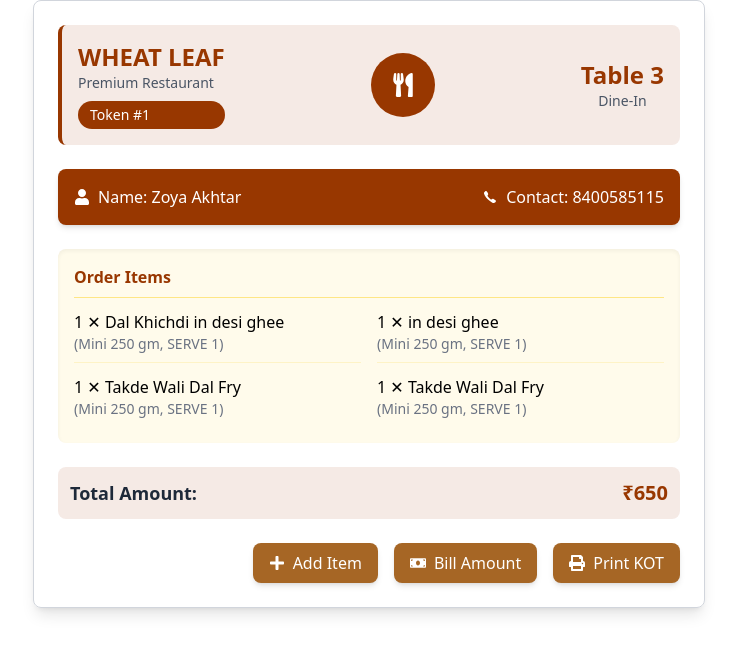
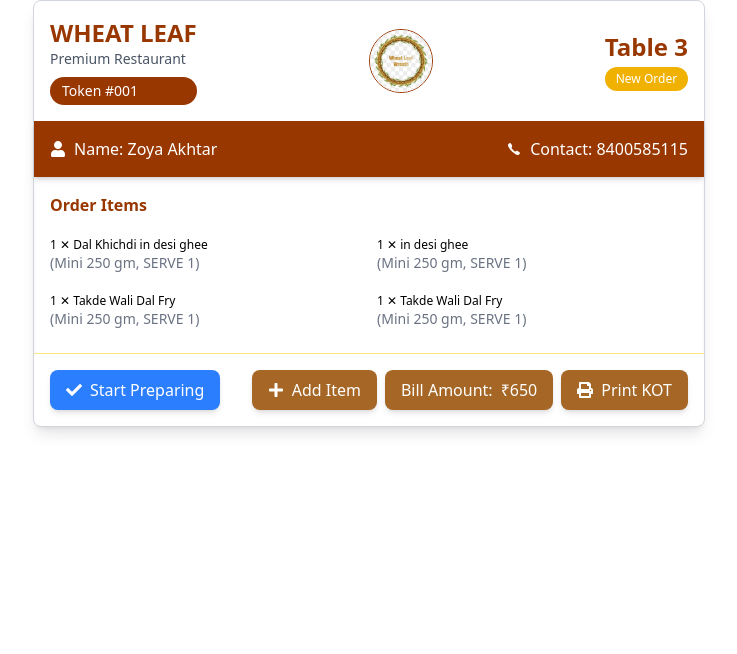
Before and after one commit to Shine-Infosolutions/Zomato_admin, a React (Vite) app: page /order-management/dine-in-orders in a window 1280 px wide. Shown: the top 654 px of the page, without its empty margins (271-1008 px from the left). Built offline with nearby package versions, Linux system fonts and the light colour scheme.

Commit message:
dine-in with javasccript

```diff
--- a/src/components/ordersmangement/DineInDetails.jsx
+++ b/src/components/ordersmangement/DineInDetails.jsx
@@ -1,4 +1,4 @@
-import React from "react";
+import React, { useState, useEffect } from "react";
 import {
   FaPrint,
   FaPlus,
@@ -6,8 +6,10 @@
   FaUtensils,
   FaUser,
   FaPhone,
+  FaCheck,
 } from "react-icons/fa";
 import { IoIosCall } from "react-icons/io";
+import wheat from "../../assets/wheat.jpg";
 
 const DineInDetails = ({ order }) => {
   // Sample order data if no order is provided
@@ -20,50 +22,126 @@
       {
         name: "Dal Khichdi in desi ghee",
         qty: 1,
+        price: 250,
         description: "Mini 250 gm, SERVE 1",
       },
       {
         name: "Takde Wali Dal Fry",
         qty: 1,
+        price: 180,
         description: "Mini 250 gm, SERVE 1",
       },
     ],
     additionalItems: [
-      { name: "in desi ghee", qty: 1, description: "Mini 250 gm, SERVE 1" },
+      {
+        name: "in desi ghee",
+        qty: 1,
+        price: 120,
+        description: "Mini 250 gm, SERVE 1",
+      },
       {
         name: "Takde Wali Dal Fry",
         qty: 1,
+        price: 100,
         description: "Mini 250 gm, SERVE 1",
       },
     ],
+    status: "ordered",
   };
 
   const displayOrder = order || sampleOrder;
 
+  // State variables
+  const [orderStatus, setOrderStatus] = useState(
+    displayOrder.status || "ordered"
+  );
+  const [totalAmount, setTotalAmount] = useState(0);
+  const [isPrinted, setIsPrinted] = useState(false);
+
+  // Calculate total amount
+  useEffect(() => {
+    const itemsTotal = displayOrder.items.reduce(
+      (sum, item) => sum + item.price * item.qty,
+      0
+    );
+    const addonsTotal = displayOrder.additionalItems.reduce(
+      (sum, item) => sum + item.price * item.qty,
+      0
+    );
+    setTotalAmount(itemsTotal + addonsTotal);
+  }, [displayOrder]);
+
+  // Handle status change
+  const handleStatusChange = () => {
+    if (orderStatus === "ordered") {
+      setOrderStatus("preparing");
+    } else if (orderStatus === "preparing") {
+      setOrderStatus("served");
+    }
+  };
+
+  // Handle print KOT
+  const handlePrintKOT = () => {
+    console.log("Printing KOT for order:", displayOrder.id);
+    setIsPrinted(true);
+    // In a real app, you would trigger the print functionality here
+    setTimeout(() => setIsPrinted(false), 2000);
+  };
+
+  // Handle generate bill
+  const handleGenerateBill = () => {
+    console.log(
+      "Generating bill for order:",
+      displayOrder.id,
+      "Amount:",
+      totalAmount
+    );
+    // In a real app, you would trigger the bill generation here
+  };
+
   return (
-    <div className="border border-gray-300 rounded-lg shadow-lg p-6 max-w-2xl mx-auto  to-white">
+    <div className="border border-gray-300 max-w-2xl rounded-lg shadow-lg mx-auto bg-white w-full">
       {/* Header with logo and table info */}
-      <div className="flex justify-between items-center mb-6 p-4 bg-[#983700]/10 rounded-lg border-l-4 border-[#983700]">
+      <div className="flex justify-between items-center p-4">
         <div className="flex flex-col">
           <h2 className="text-2xl font-bold text-[#983700]">WHEAT LEAF</h2>
           <span className="text-gray-600 text-sm">Premium Restaurant</span>
           <div className="mt-2 bg-[#983700] text-white px-3 py-1 rounded-full text-sm inline-flex items-center">
-            <span>Token #1</span>
+            <span>Token #{displayOrder.id.split("-")[1] || "1"}</span>
           </div>
         </div>
-        <div className="h-16 w-16 bg-[#983700] rounded-full flex items-center justify-center text-white">
-          <FaUtensils size={24} />
+        <div className="h-16 w-16 rounded-full flex items-center justify-center text-white">
+          <img
+            src={wheat}
+            alt="wheat-leaf"
+            className="rounded-full border border-[#983700]"
+          />
         </div>
         <div className="text-center">
           <div className="text-2xl font-bold text-[#983700]">
             {displayOrder.table}
           </div>
-          <div className="text-sm text-gray-600">Dine-In</div>
+          {/* <div className="text-sm text-gray-600">Dine-In</div> */}
+          <div
+            className={`mt-1 px-2 py-1 rounded-full text-xs text-white ${
+              orderStatus === "ordered"
+                ? "bg-yellow-500"
+                : orderStatus === "preparing"
+                ? "bg-blue-500"
+                : "bg-green-500"
+            }`}
+          >
+            {orderStatus === "ordered"
+              ? "New Order"
+              : orderStatus === "preparing"
+              ? "Preparing"
+              : "Served"}
+          </div>
         </div>
       </div>
 
       {/* Customer info */}
-      <div className="flex justify-between items-center mb-6 bg-[#983700] text-white p-4 rounded-lg shadow-md">
+      <div className="flex justify-between items-center bg-[#983700] text-white p-4 shadow-md">
         <div className="flex items-center gap-2">
           <FaUser />
           <span>Name: {displayOrder.customer}</span>
@@ -75,18 +153,13 @@
       </div>
 
       {/* Order items */}
-      <div className="mb-6 bg-amber-50 rounded-lg p-4 shadow-inner">
-        <h3 className="font-semibold text-[#983700] mb-3 border-b border-amber-200 pb-2">
-          Order Items
-        </h3>
+      <div className="p-4 shadow-inner border-b border-amber-200">
+        <h3 className="font-semibold text-[#983700] mb-3 pb-2">Order Items</h3>
         <div className="grid grid-cols-2 gap-4">
           <div>
-            <ul className="space-y-3">
+            <ul className="space-y-3 text-xs">
               {displayOrder.items.map((item, idx) => (
-                <li
-                  key={idx}
-                  className="border-b border-amber-100 pb-2 last:border-0"
-                >
+                <li key={idx} className="pb-2 last:border-0">
                   <div className="font-medium">
                     {item.qty} ✕ {item.name}
                   </div>
@@ -95,17 +168,17 @@
                       ({item.description})
                     </p>
                   )}
+                  {/* <p className="text-right text-[#983700] font-medium">
+                    ₹{item.price * item.qty}
+                  </p> */}
                 </li>
               ))}
             </ul>
           </div>
           <div>
-            <ul className="space-y-3">
+            <ul className="space-y-3 text-xs">
               {displayOrder.additionalItems.map((item, idx) => (
-                <li
-                  key={idx}
-                  className="border-b border-amber-100 pb-2 last:border-0"
-                >
+                <li key={idx} className="pb-2 last:border-0">
                   <div className="font-medium">
                     {item.qty} ✕ {item.name}
                   </div>
@@ -114,6 +187,9 @@
                       ({item.description})
                     </p>
                   )}
+                  {/* <p className="text-right text-[#983700] font-medium">
+                    ₹{item.price * item.qty}
+                  </p> */}
                 </li>
               ))}
             </ul>
@@ -121,26 +197,56 @@
         </div>
       </div>
 
-      {/* Total amount */}
-      <div className="flex justify-between items-center p-3 bg-[#983700]/10 rounded-lg mb-6">
-        <span className="font-bold text-lg text-gray-800">Total Amount:</span>
-        <span className="font-bold text-xl text-[#983700]">₹650</span>
-      </div>
+      {/* Action buttons */}
+      <div className="flex justify-between items-center p-4">
+        <button
+          onClick={handleStatusChange}
+          className={`px-4 py-2 rounded-lg text-white flex items-center gap-2 shadow-md ${
+            orderStatus === "served"
+              ? "bg-green-500"
+              : "bg-blue-500 hover:bg-blue-600"
+          }`}
+          disabled={orderStatus === "served"}
+        >
+          <FaCheck />
+          <span>
+            {orderStatus === "ordered"
+              ? "Start Preparing"
+              : orderStatus === "preparing"
+              ? "Mark as Served"
+              : "Served"}
+          </span>
+        </button>
 
-      {/* Action buttons */}
-      <div className="flex justify-end space-x-4 mt-6">
-        <button className="bg-[#a66625] text-white px-4 py-2 rounded-lg hover:bg-[#983700] transition-colors flex items-center gap-2 shadow-md">
+        <div className="flex space-x-2">
+          <button
+            className="bg-[#a66625] text-white px-4 py-2 rounded-lg hover:bg-[#983700] transition-colors flex items-center gap-2 shadow-md"
+            onClick={() =>
+              console.log("Adding item to order:", displayOrder.id)
+            }
+          >
             <FaPlus />
             <span>Add Item</span>
           </button>
-        <button className="bg-[#a66625] text-white px-4 py-2 rounded-lg hover:bg-[#983700] transition-colors flex items-center gap-2 shadow-md">
-          <FaMoneyBill />
-          <span>Bill Amount</span>
+
+          <button
+            onClick={handleGenerateBill}
+            className="bg-[#a66625] text-white px-4 py-2 rounded-lg hover:bg-[#983700] transition-colors flex items-center gap-2 shadow-md"
+          >
+            <span>Bill Amount:</span>
+            <span>₹{totalAmount}</span>
           </button>
-        <button className="bg-[#a66625] text-white px-4 py-2 rounded-lg hover:bg-[#983700] transition-colors flex items-center gap-2 shadow-md">
+
+          <button
+            onClick={handlePrintKOT}
+            className={`${
+              isPrinted ? "bg-green-500" : "bg-[#a66625]"
+            } text-white px-4 py-2 rounded-lg hover:bg-[#983700] transition-colors flex items-center gap-2 shadow-md`}
+          >
             <FaPrint />
-          <span>Print KOT</span>
+            <span>{isPrinted ? "Printed!" : "Print KOT"}</span>
           </button>
+        </div>
       </div>
     </div>
   );
```
Also changed, not shown: src/assets/wheat.jpg (added). Lines whose indentation alone changed are shown as unchanged.
